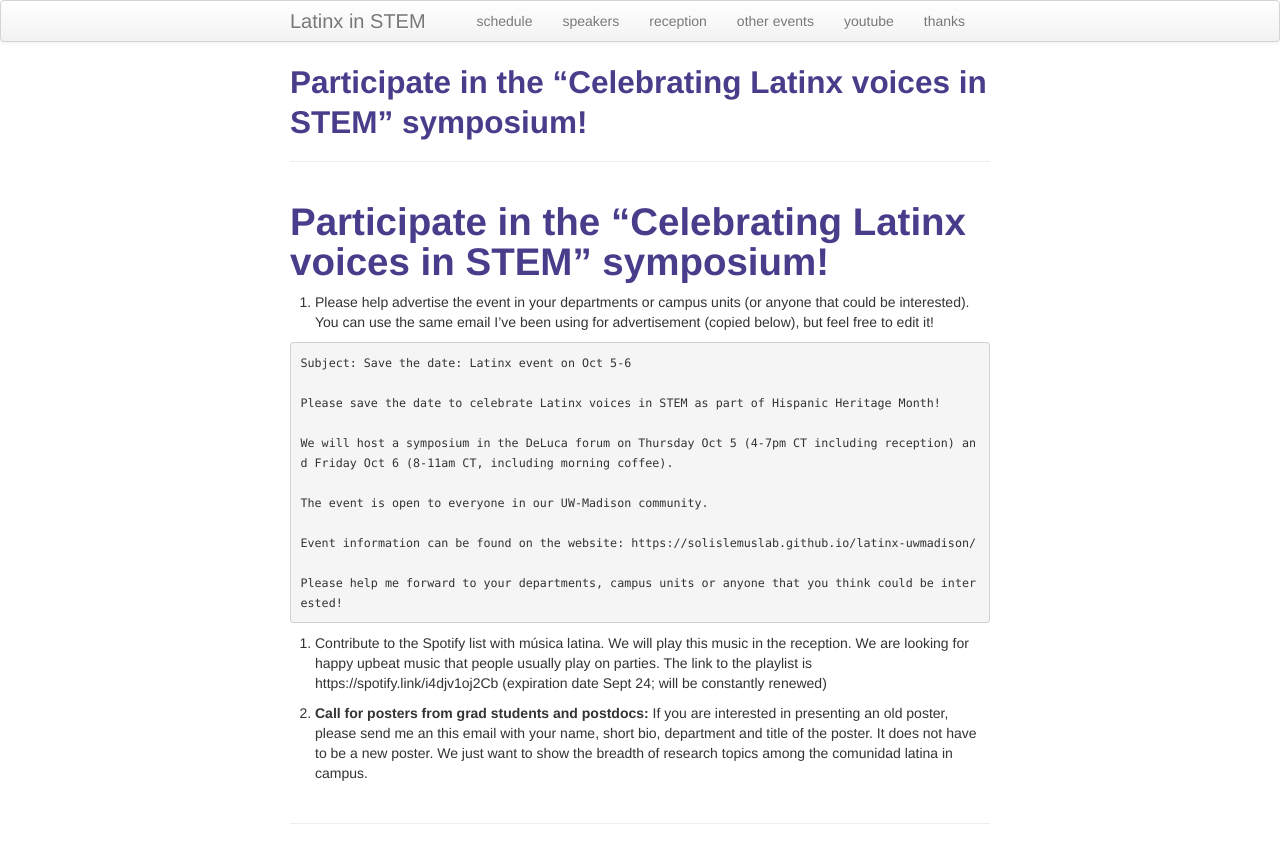
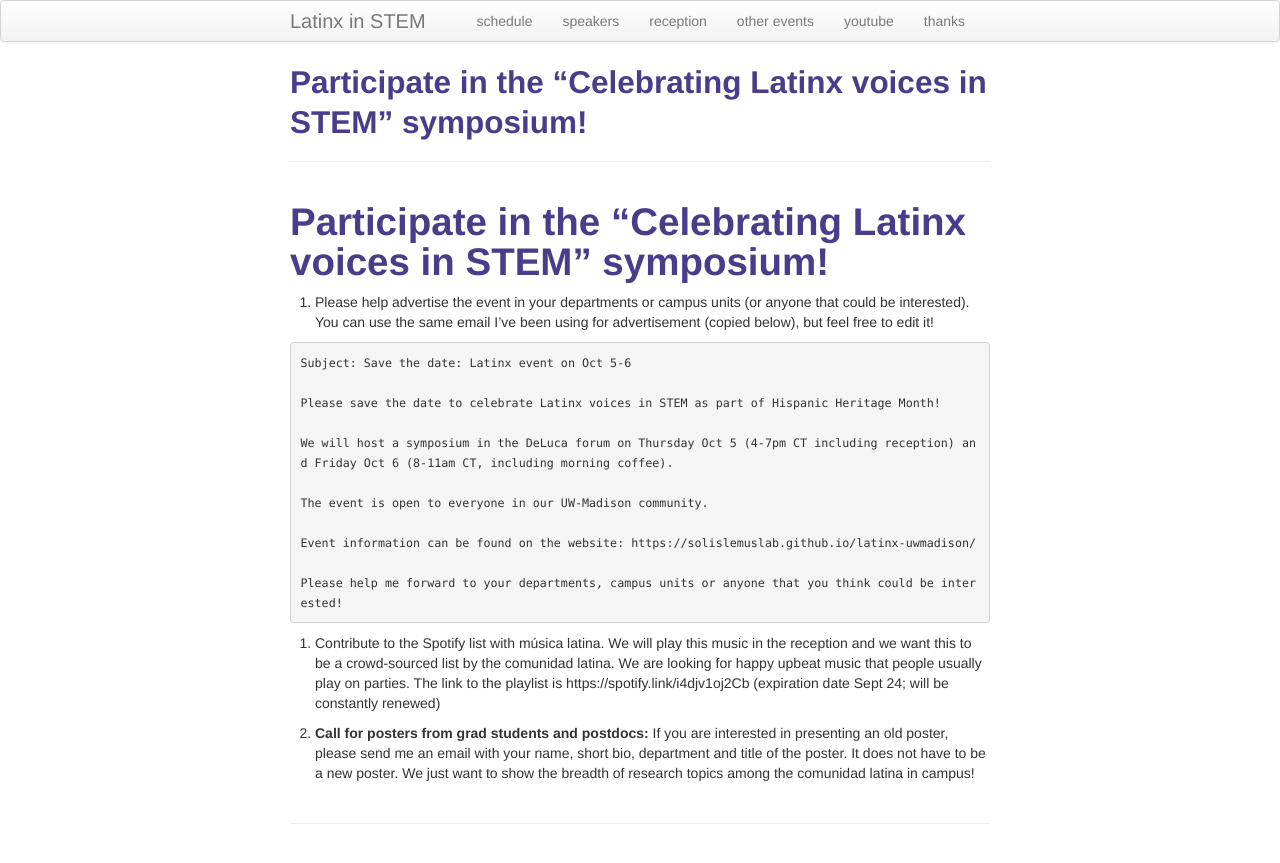
Before and after one commit to solislemuslab/latinx-uwmadison, a Jekyll site: the page built from pages/participate.md, in a window 1280 px wide. Shown: the top 863 px of the page. Built offline with Jekyll 4.4.1, drawn with Linux system fonts in a browser that asks for light colours; our own code applies the rules of GitHub Pages for plain Markdown files.

Commit message:
Update participate.md

````diff
--- a/pages/participate.md
+++ b/pages/participate.md
@@ -17,8 +17,8 @@ Event information can be found on the website: https://solislemuslab.github.io/l
 Please help me forward to your departments, campus units or anyone that you think could be interested!
 ```
 
-2. Contribute to the Spotify list with música latina. We will play this music in the reception. We are looking for happy upbeat music that people usually play on parties. The link to the playlist is
+2. Contribute to the Spotify list with música latina. We will play this music in the reception and we want this to be a crowd-sourced list by the comunidad latina. We are looking for happy upbeat music that people usually play on parties. The link to the playlist is
 https://spotify.link/i4djv1oj2Cb (expiration date Sept 24; will be constantly renewed)
 
 
-3. **Call for posters from grad students and postdocs:** If you are interested in presenting an old poster, please send me an this email with your name, short bio, department and title of the poster. It does not have to be a new poster. We just want to show the breadth of research topics among the comunidad latina in campus.
+3. **Call for posters from grad students and postdocs:** If you are interested in presenting an old poster, please send me an email with your name, short bio, department and title of the poster. It does not have to be a new poster. We just want to show the breadth of research topics among the comunidad latina in campus!
````
